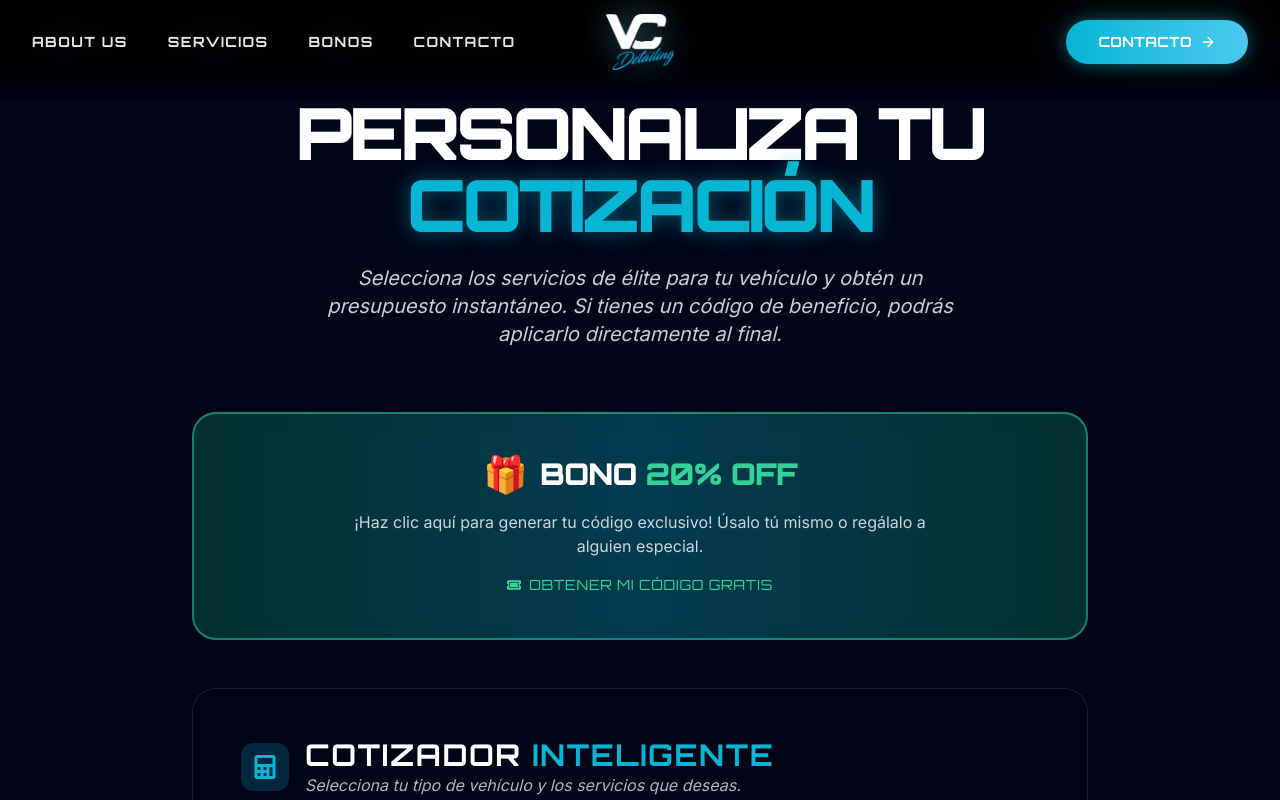
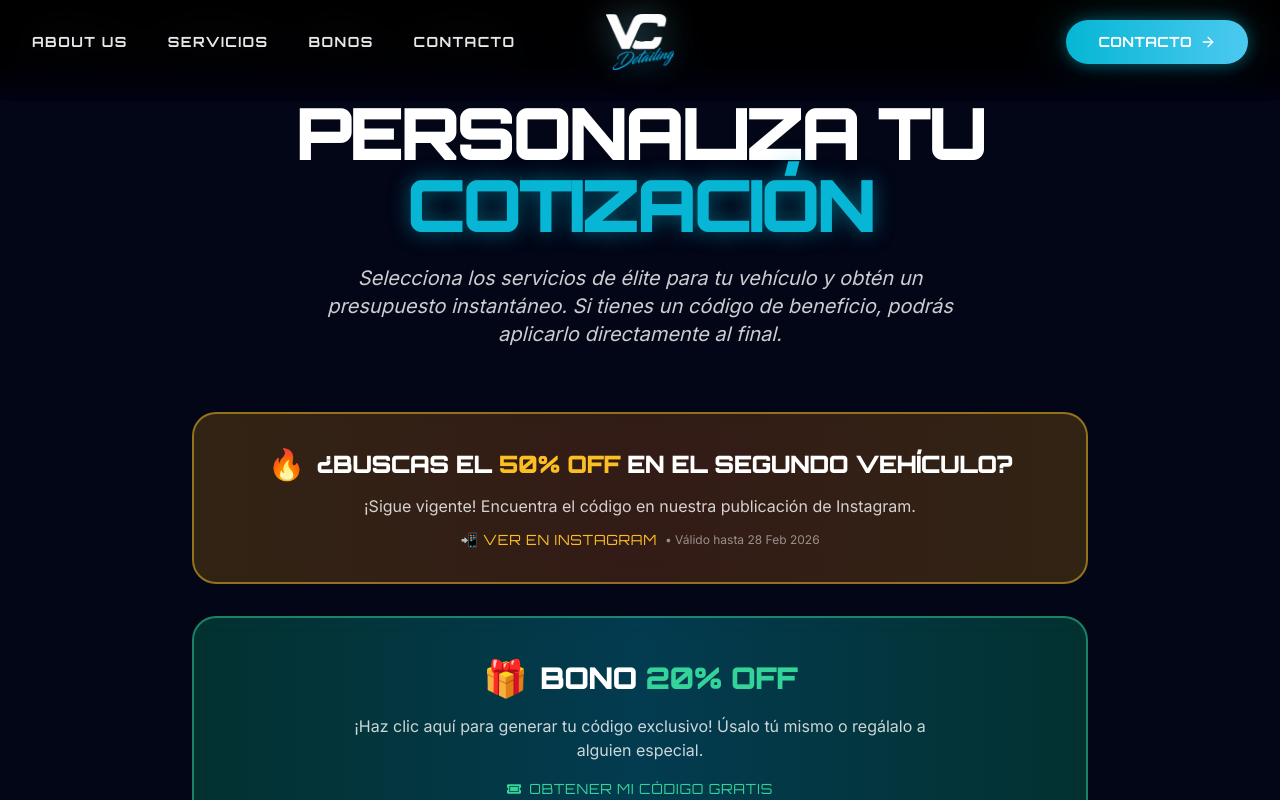
Before and after one commit to toyoneitor3000/flagship-agency, a Next.js app in the folder src/multiverse/victory-cars-detailing/: page /promociones in a window 1280 px wide. Shown: the top 800 px of the page. Built offline with nearby package versions, Linux system fonts and the light colour scheme; a web font is replaced by a local one.

Commit message:
Producción: Actualización y despliegue

```diff
--- a/src/multiverse/victory-cars-detailing/app/components/Quoter.tsx
+++ b/src/multiverse/victory-cars-detailing/app/components/Quoter.tsx
@@ -274,9 +274,17 @@ const Quoter: React.FC<QuoterProps> = ({ hasDiscount: initialHasDiscount = false
 
     const handleValidateCode = () => {
         const code = inputCode.toUpperCase();
+        const victory50ExpiryDate = new Date('2026-02-28T23:59:59');
+
         if (code === 'VICTORY50') {
-            setInternalDiscount({ active: true, code: 'VICTORY50' });
-            setCodeError(false);
+            // Verificar si la promo del 50% sigue vigente
+            if (new Date() > victory50ExpiryDate) {
+                setCodeError(true);
+                // Podrías mostrar un mensaje específico de expiración
+            } else {
+                setInternalDiscount({ active: true, code: 'VICTORY50' });
+                setCodeError(false);
+            }
         } else if (code.startsWith('VICTORY20-') && code.length >= 11) {
             setInternalDiscount({ active: true, code });
             setCodeError(false);
--- a/src/multiverse/victory-cars-detailing/app/promociones/page.tsx
+++ b/src/multiverse/victory-cars-detailing/app/promociones/page.tsx
@@ -89,6 +89,37 @@ function PromotionsContent() {
                     Si tienes un código de beneficio, podrás aplicarlo directamente al final.
                 </p>
             </div>
+
+            {/* Banner Promo 50% - Solo visible hasta el 28 de febrero 2026 */}
+            {new Date() < new Date('2026-02-28T23:59:59') && (
+                <section className="mb-8 max-w-4xl mx-auto">
+                    <a
+                        href="https://www.instagram.com/victorycars_paintdetailing/reel/DT-42y_iaX7/"
+                        target="_blank"
+                        rel="noopener noreferrer"
+                        className="block w-full group relative overflow-hidden bg-gradient-to-r from-amber-500/20 via-orange-500/20 to-amber-500/20 backdrop-blur-md border-2 border-amber-400/50 rounded-3xl p-6 md:p-8 text-center hover:border-amber-400 hover:shadow-[0_0_40px_rgba(245,158,11,0.3)] transition-all duration-500"
+                    >
+                        <div className="absolute inset-0 bg-gradient-to-r from-transparent via-white/5 to-transparent -translate-x-full group-hover:translate-x-full transition-transform duration-1000"></div>
+                        <div className="relative z-10">
+                            <div className="flex items-center justify-center gap-3 mb-3">
+                                <span className="text-3xl">🔥</span>
+                                <h2 className="text-xl md:text-2xl font-orbitron font-black text-white uppercase tracking-tight">
+                                    ¿Buscas el <span className="text-amber-400">50% OFF</span> en el segundo vehículo?
+                                </h2>
+                            </div>
+                            <p className="text-white/80 text-sm md:text-base mb-3 max-w-xl mx-auto">
+                                ¡Sigue vigente! Encuentra el código en nuestra publicación de Instagram.
+                            </p>
+                            <div className="flex items-center justify-center gap-2">
+                                <span className="inline-flex items-center gap-2 text-amber-400 font-orbitron text-sm uppercase tracking-wider group-hover:scale-105 transition-transform">
+                                    📲 Ver en Instagram
+                                </span>
+                                <span className="text-white/50 text-xs">• Válido hasta 28 Feb 2026</span>
+                            </div>
+                        </div>
+                    </a>
+                </section>
+            )}
 
             {/* Banner de Bono 20% */}
             <section className="mb-12 max-w-4xl mx-auto">
```
